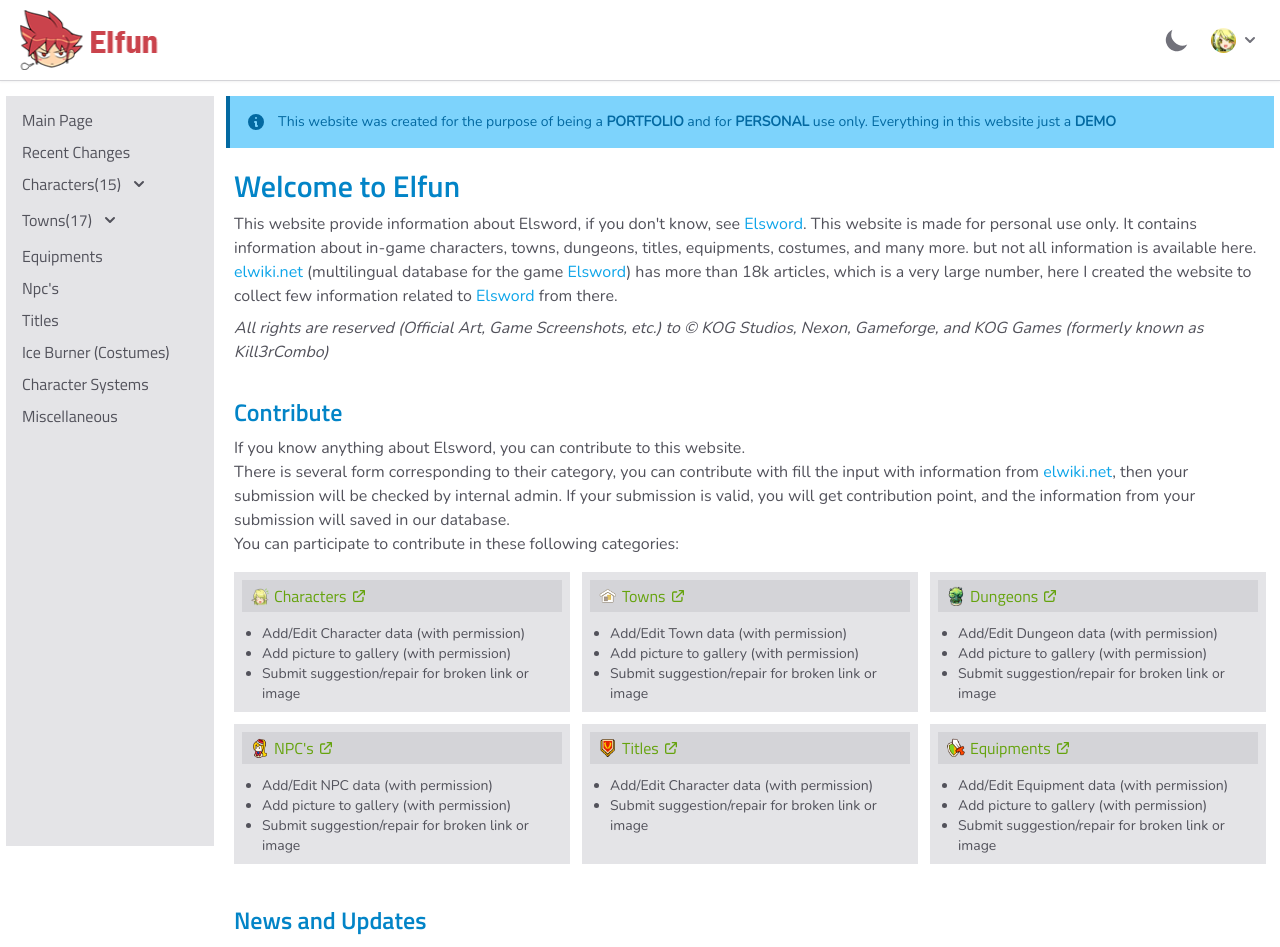
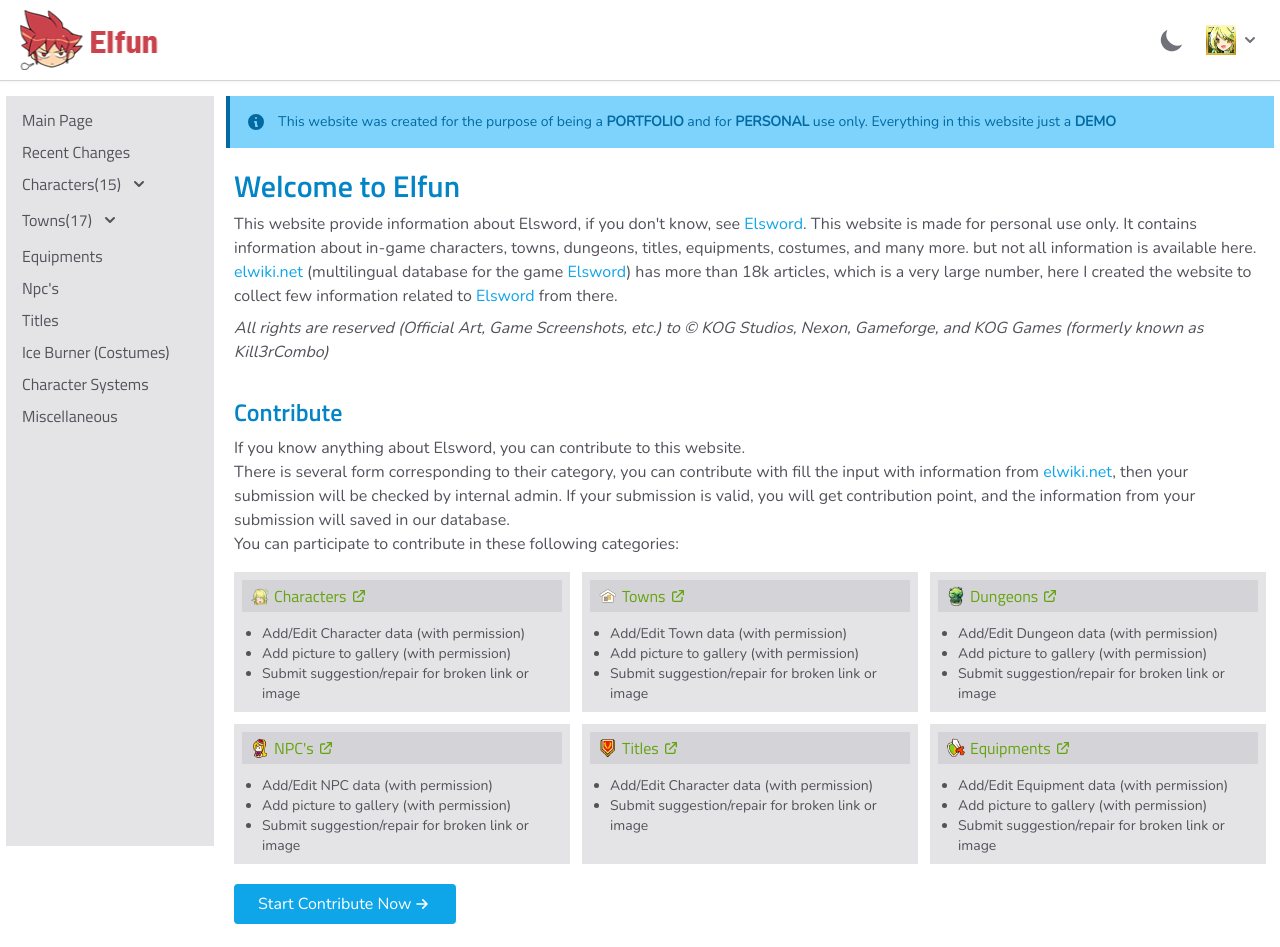
Before and after one commit to kukuhBaiquni/elfun, a Next.js app: page /sec/home in a window 1280 px wide. Shown: the top 947 px of the page. Built offline with nearby package versions, Linux system fonts and the light colour scheme.

Commit message:
adjust several component style

```diff
--- a/src/components/header/index.jsx
+++ b/src/components/header/index.jsx
@@ -31,13 +31,12 @@ function Header() {
               />
             )}
           </span>
-          <span className='text-gray-500 flex items-center cursor-pointer hover:bg-gray-200 dark:hover:bg-gray-700 p-1 rounded-full transition-all duration-300'>
+          <span className='text-gray-500 flex items-center cursor-pointer hover:bg-gray-200 dark:hover:bg-gray-700 p-1 rounded transition-all duration-300'>
             <Image
               alt='Trans Logo'
-              className='object-cover rounded-full'
-              height={25}
+              height={30}
               src={ws}
-              width={25}
+              width={30}
             />
             <ChevronDownIcon className='h5 w-5 ml-1' />
           </span>
--- a/src/components/home-static/contribute.jsx
+++ b/src/components/home-static/contribute.jsx
@@ -1,4 +1,4 @@
-import { ExternalLinkIcon } from '@heroicons/react/outline'
+import { ExternalLinkIcon, ArrowSmRightIcon } from '@heroicons/react/outline'
 import Link from 'next/link'
 import Image from 'next/image'
 import dungeon from '../../../public/images/categories/dungeon.png'
@@ -97,6 +97,14 @@ export default function Contribute() {
           </div>
         ))}
       </div>
+      <button className='bg-sky-500 hover:bg-sky-600 text-white rounded transition-all duration-300 mt-5' type='button'>
+        <Link href='/contribution'>
+          <a className='flex items-center px-6 py-2 hover:underline'>
+            Start Contribute Now
+            <ArrowSmRightIcon className='w-5 h-5' />
+          </a>
+        </Link>
+      </button>
     </section>
   )
 }
--- a/src/components/side-bar/index.jsx
+++ b/src/components/side-bar/index.jsx
@@ -69,7 +69,7 @@ function Sidebar() {
                   onClick={() => onToggle(item.name)}
                 >
                   <p className='mr-2'> {item.name}({item.childData.length}) </p>
-                  <ChevronDownIcon className={`w-5 h-5 ${navigation.collapsed ? 'transform -rotate-180' : 'transform rotate-0'} transition-transform duration-300`} />
+                  <ChevronDownIcon className={`w-5 h-5 ${item.collapsed ? 'transform rotate-0' : 'transform -rotate-180'} transition-transform duration-300`} />
                 </span>
                 <ul className={`px-2.5 mt-1 ${item.collapsed ? 'opacity-0' : 'opacity-100'} ${item.collapsed ? 'h-0 overflow-hidden' : `${item.h} overflow-visible`} transition-all duration-300`}>
                   {item.childRenderer}
```
